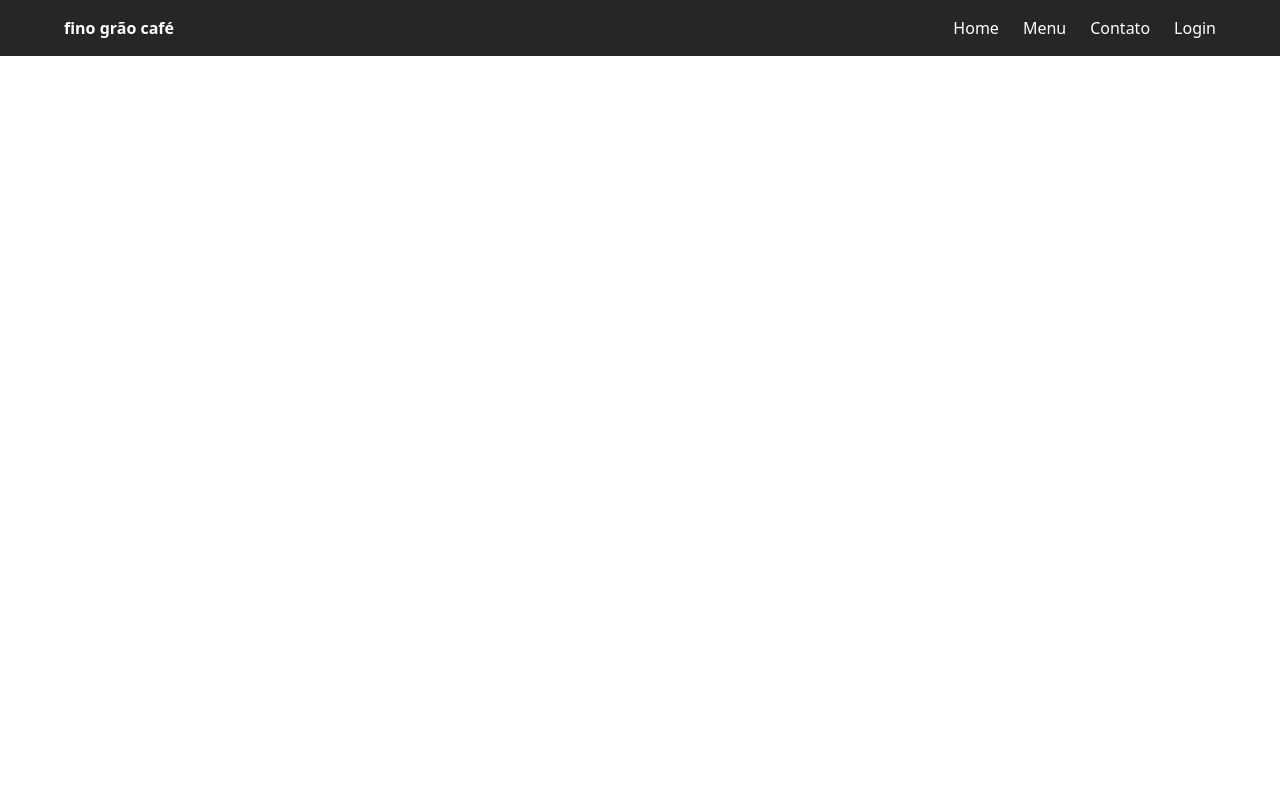
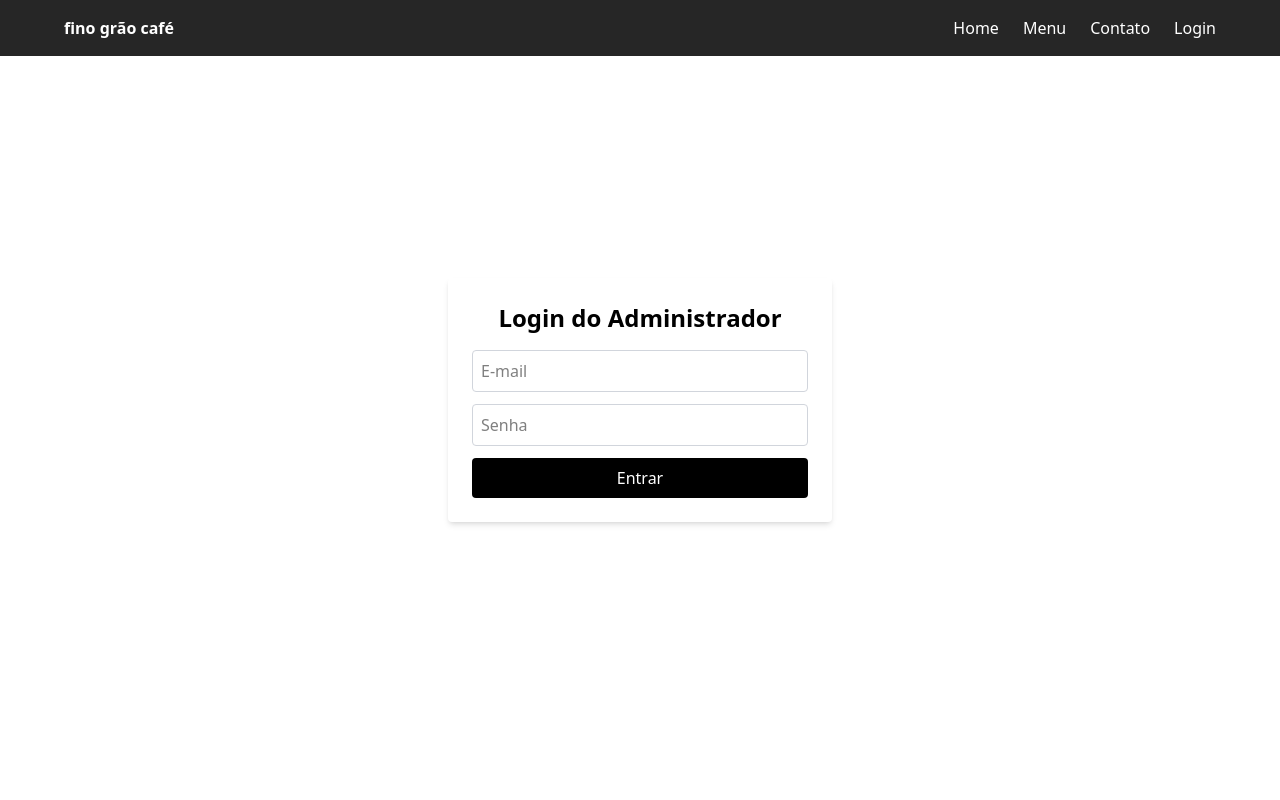
Before and after one commit to japcunha/pex-webapp, a React (Vite) app: page /login in a window 1280 px wide. Shown: the top 800 px of the page. Built offline with nearby package versions, Linux system fonts and the light colour scheme.

Commit message:
feat:pagina de login(formulario) e contato

```diff
--- a/src/pages/Contact.jsx
+++ b/src/pages/Contact.jsx
@@ -11,7 +11,7 @@ export default function Contact() {
 
       <p className="text-center text-lg font-semibold mb-6">
         Entre em contato:{" "}
-        <a href="tel:+5573988756818" className="text-amber-100 hover:underline">
+        <a href="tel:(73)988756818" className="text-amber-100 hover:underline">
           (73) 98875-6818
         </a>
       </p>
--- a/src/pages/Login.jsx
+++ b/src/pages/Login.jsx
@@ -1,4 +1,55 @@
+import React, { useState } from "react";
 
-export default function Login(){
+export default function Login() {
+  const [email, setEmail] = useState("");
+  const [senha, setSenha] = useState("");
 
+
+  const handleLogin = (e) => {
+    e.preventDefault();
+
+    if (email === "joane@admin.com" && senha === "123456") {
+      alert("Login realizado com sucesso!");
+    } else {
+      alert("email/senha incorretos!");
+    }
+  };
+
+  return (
+    <div className="min-h-screen flex items-center justify-center bg-white/30">
+      <form
+        onSubmit={handleLogin}
+        className="bg-white p-6 rounded shadow-md w-full max-w-sm"
+      >
+        <h2 className="text-2xl font-bold mb-4 text-center">
+          Login do Administrador
+        </h2>
+
+        <input
+          type="email"
+          placeholder="E-mail"
+          className="w-full p-2 border border-gray-300 rounded mb-3"
+          value={email}
+          onChange={(e) => setEmail(e.target.value)}
+          required
+        />
+
+        <input
+          type="password"
+          placeholder="Senha"
+          className="w-full p-2 border border-gray-300 rounded mb-3"
+          value={senha}
+          onChange={(e) => setSenha(e.target.value)}
+          required
+        />
+
+        <button
+          type="submit"
+          className="w-full bg-black text-white p-2 rounded hover:bg-gray-800"
+        >
+          Entrar
+        </button>
+      </form>
+    </div>
+  );
 }
```
